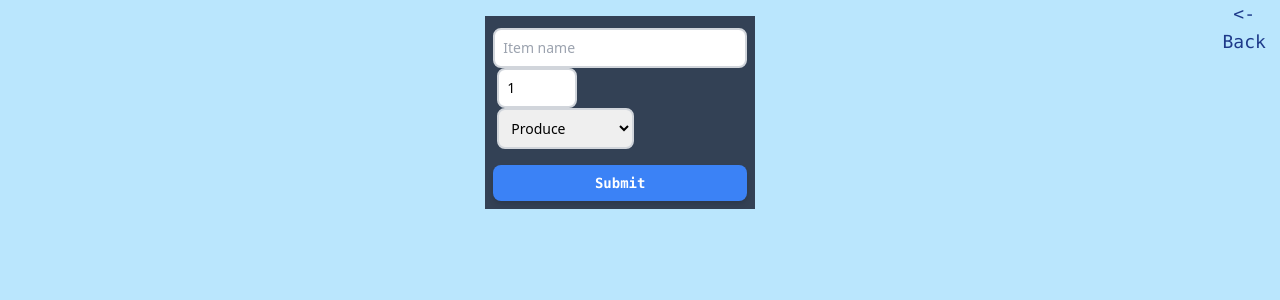
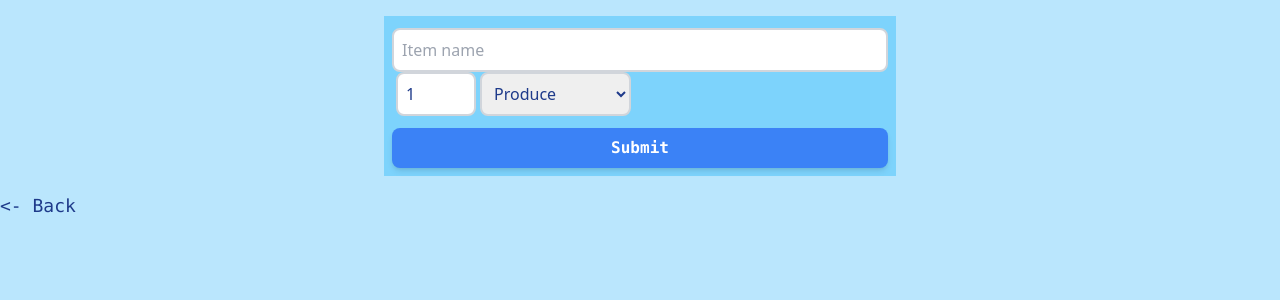
Before and after one commit to vinhhuynh1/cprg306-assignments, a Next.js app: page /week4 in a window 1280 px wide. Shown: the top 300 px of the page. Built offline with nearby package versions, Linux system fonts and the light colour scheme.

Commit message:
Update Week 4 CSS

```diff
--- a/app/week3/page.js
+++ b/app/week3/page.js
@@ -2,7 +2,7 @@ import Link from "next/link"
 import ItemList from "./item-list"
 
 
-export default function Page() {
+export default function Week3() {
     return(
         <main class="font-mono text-sm bg-sky-200">
 
--- a/app/week4/new-item.js
+++ b/app/week4/new-item.js
@@ -34,17 +34,14 @@ export default function NewItem() {
     return (
         <main class = "flex justify-center w-full">
             <div>
-                <form class = "p-2 m-4 bg-slate-700 text-black max-w-sm w-full" onSubmit={handleSubmit}>
-                    <label class = "mb-2">
+                <form class = "p-2 m-4 bg-sky-300 max-w-lg w-full" onSubmit={handleSubmit}>
+                    <label class = "mb-3">
                         <input type = "text" placeholder = "Item name" value = {name} onChange = {handleNameChange} required = "" class = "w-full mt-1 border-2 border-gray-300 p-2 rounded-lg font-sans"/>
                     </label>
 
-                    <label class = "flex justify-between">
+                    <label class = "mb-3">
                         <input type = "number" id = "quantity" min = "1" max = "99" value = {quantity} onChange = {handleQuantityChange} required = "" class = "w-20 ml-1 border-2 border-gray-300 p-2 rounded-lg font-sans"/>
-                    </label>
-
-                    <label class = "flex justify-between">
-                        <select id = "category" value = {category} onChange = {handleCategoryChange} required = "" class="ml-1 border-2 border-gray-300 p-2 rounded-lg font-sans">
+                        <select id = "category" value = {category} onChange = {handleCategoryChange} required = "" class="ml-1 border-2 border-gray-300 p-2 rounded-lg font-sans justify-around">
                             <option value = "produce">Produce</option>
                             <option value = "dairy">Dairy</option>
                             <option value = "bakery">Bakery</option>
@@ -59,7 +56,7 @@ export default function NewItem() {
                         </select>
                     </label>
 
-                    <button type = "submit" class="w-full mt-4 py-2 px-4 bg-blue-500 text-white font-semibold rounded-lg shadow-md hover:bg-blue-700 focus:outline-none focus:ring-2 focus:ring-blue-400 focus:ring-opacity-75">Submit</button>
+                    <button type = "submit" class="w-full mt-3 py-2 px-4 bg-blue-500 text-white font-semibold rounded-lg shadow-md hover:bg-blue-600 focus:outline-none focus:ring-2 focus:ring-blue-400 focus:ring-opacity-75">Submit</button>
 
                 </form>
             </div>
--- a/app/week4/page.js
+++ b/app/week4/page.js
@@ -3,10 +3,11 @@ import Link from "next/link"
 
 function Week4() {
     return (
-        <main class="font-mono text-sm h-screen bg-sky-200 text-blue-900 flex justify-center w-full">
+        <main class="font-mono h-screen bg-sky-200 text-blue-900">
+
             <NewItem />
 
-            <div class="hover:text-cyan-500 hover:underline text-center text-lg">
+            <div class="hover:text-cyan-500 hover:underline text-center text-lg flex items-center ">
                 <Link href="../">&lt;- Back</Link>
             </div>
 
```
